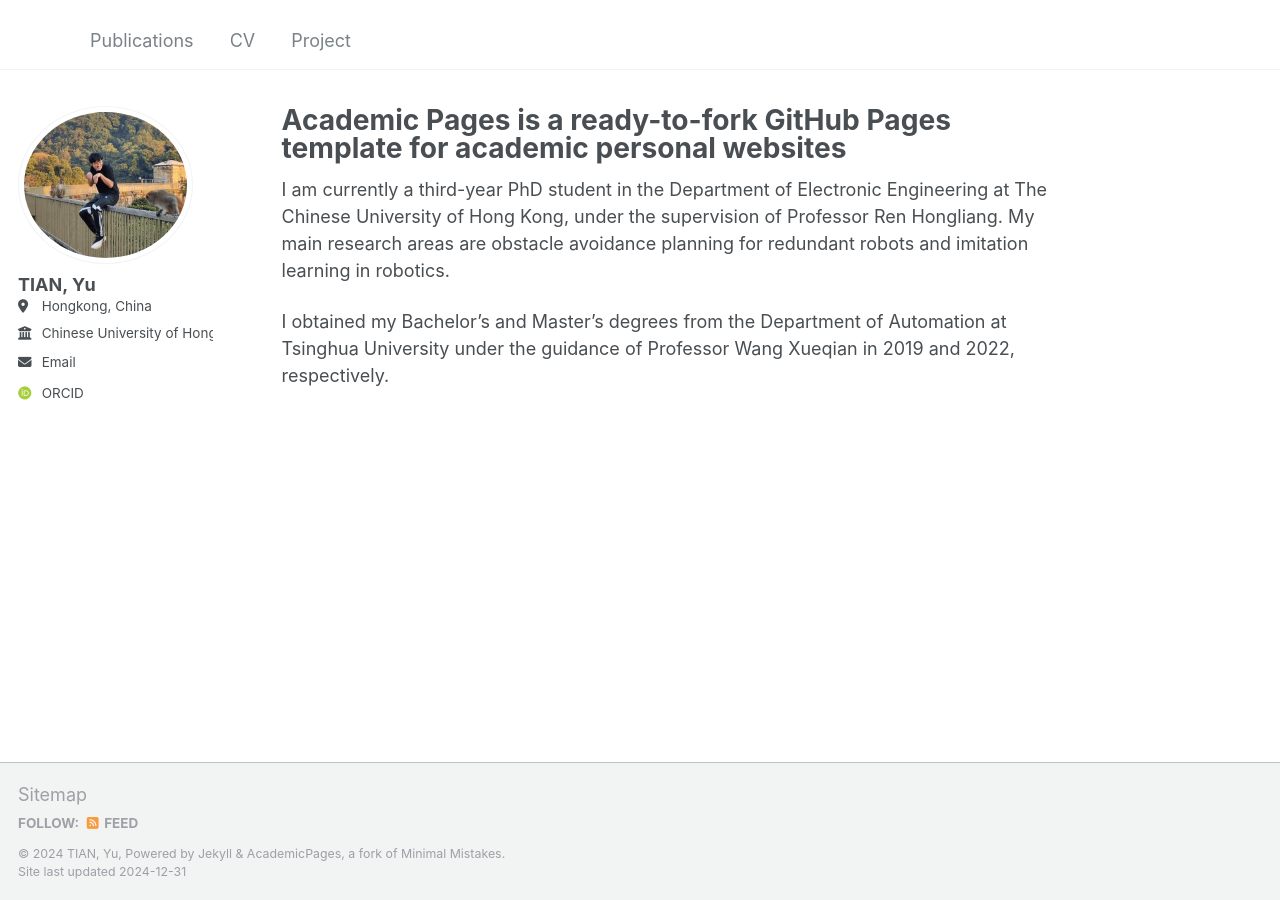
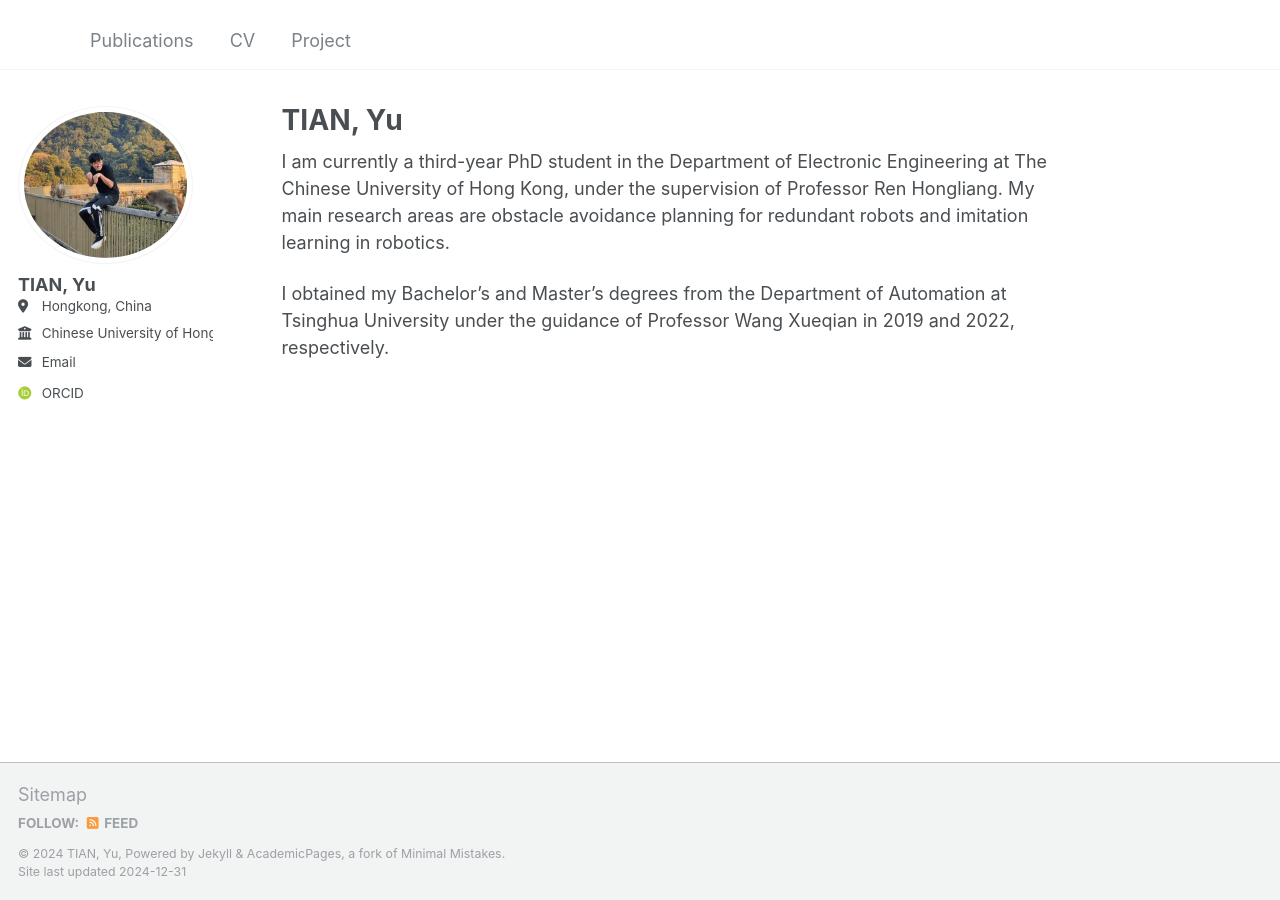
Before and after one commit to tianyu1997/tianyu1997.github.io, a Jekyll site: the page built from _pages/about.md, in a window 1280 px wide. Built offline with Jekyll 4.4.1, drawn with Linux system fonts in a browser that asks for light colours; some web fonts are replaced.

Commit message:
Update about.md

```diff
--- a/_pages/about.md
+++ b/_pages/about.md
@@ -1,6 +1,6 @@
 ---
 permalink: /
-title: "Academic Pages is a ready-to-fork GitHub Pages template for academic personal websites"
+title: "TIAN, Yu"
 author_profile: true
 redirect_from:
   - /about/
```
